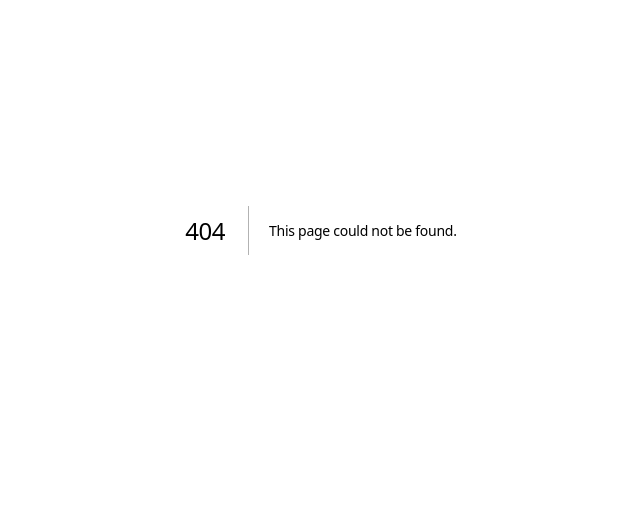
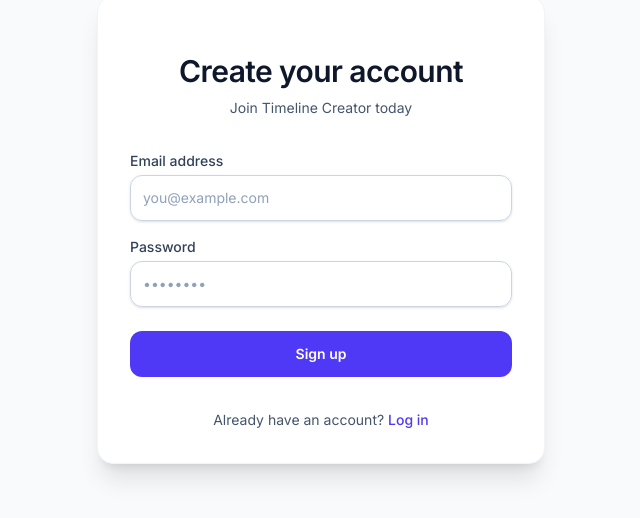
Before and after one commit to pranavkolambkar23/timeline_creator, a Next.js app: page /signup in a window 1280 px wide. Before the commit this address had no page. Shown: the part 170-688 px from the top of the page, without its empty margins (319-959 px from the left). Built offline with nearby package versions, Linux system fonts and the light colour scheme.

Commit message:
feat: added signup

```diff
--- a/package.json
+++ b/package.json
@@ -6,7 +6,8 @@
     "dev": "next dev",
     "build": "next build",
     "start": "next start",
-    "lint": "eslint"
+    "lint": "eslint",
+    "postinstall": "prisma generate"
   },
   "dependencies": {
     "@auth/prisma-adapter": "^2.11.1",
--- a/src/app/globals.css
+++ b/src/app/globals.css
@@ -3,17 +3,16 @@
 /* 🎨 Base Theme Variables */
 :root {
   --background: #ffffff;
-  --foreground: #0f172a;
-  /* slate-900 */
+  --foreground: #0f172a; /* slate-900 */
+  color-scheme: light;
 }
 
-/* 🌙 Dark Mode */
+/* 🌙 Soft Dark Mode (Optional) */
+/* If you want to force light mode even in dark OS, comment out the media query below */
 @media (prefers-color-scheme: dark) {
   :root {
-    --background: #020617;
-    /* slate-950 */
-    --foreground: #e2e8f0;
-    /* slate-200 */
+    --background: #ffffff;
+    --foreground: #0f172a;
   }
 }
 
@@ -24,6 +23,7 @@
   font-family: var(--font-sans), system-ui, sans-serif;
   margin: 0;
   padding: 0;
+  min-height: 100vh;
 }
 
 /* ✨ Smooth Rendering */
@@ -32,12 +32,7 @@
 }
 
 /* 🎯 Better Typography Defaults */
-h1,
-h2,
-h3,
-h4,
-h5,
-h6 {
+h1, h2, h3, h4, h5, h6 {
   font-weight: 600;
   letter-spacing: -0.02em;
 }
@@ -53,7 +48,7 @@
 }
 
 ::-webkit-scrollbar-thumb {
-  background: #cbd5f5;
+  background: #cbd5e1;
   border-radius: 10px;
 }
 
--- /dev/null
+++ b/src/app/signup/page.tsx
@@ -0,0 +1,127 @@
+"use client";
+
+import { useState } from "react";
+import { signIn } from "next-auth/react";
+import { useRouter } from "next/navigation";
+import Link from "next/link";
+
+export default function SignupPage() {
+    const [email, setEmail] = useState("");
+    const [password, setPassword] = useState("");
+    const [error, setError] = useState("");
+    const [isLoading, setIsLoading] = useState(false);
+    const router = useRouter();
+
+    const handleSubmit = async (e: React.FormEvent) => {
+        e.preventDefault();
+        setIsLoading(true);
+        setError("");
+
+        try {
+            // 1. Create the user via our API
+            const res = await fetch("/api/auth/signup", {
+                method: "POST",
+                headers: { "Content-Type": "application/json" },
+                body: JSON.stringify({ email, password }),
+            });
+
+            const data = await res.json();
+
+            if (!res.ok) {
+                throw new Error(data.error || "Something went wrong");
+            }
+
+            // 2. Automatically sign in after successful registration
+            const result = await signIn("credentials", {
+                email,
+                password,
+                redirect: false,
+            });
+
+            if (result?.error) {
+                setError("Account created, but failed to log in automatically. Please try logging in.");
+                router.push("/api/auth/signin");
+            } else {
+                router.push("/");
+                router.refresh();
+            }
+        } catch (err: any) {
+            setError(err.message);
+        } finally {
+            setIsLoading(false);
+        }
+    };
+
+    return (
+        <div className="min-h-screen flex items-center justify-center bg-slate-50 px-4">
+            <div className="max-w-md w-full space-y-8 p-8 bg-white rounded-2xl shadow-xl border border-slate-100">
+                <div className="text-center">
+                    <h2 className="mt-6 text-3xl font-extrabold text-slate-900">
+                        Create your account
+                    </h2>
+                    <p className="mt-2 text-sm text-slate-600">
+                        Join Timeline Creator today
+                    </p>
+                </div>
+
+                <form className="mt-8 space-y-6" onSubmit={handleSubmit}>
+                    {error && (
+                        <div className="p-3 bg-red-50 border border-red-200 text-red-600 text-sm rounded-lg text-center">
+                            {error}
+                        </div>
+                    )}
+
+                    <div className="space-y-4">
+                        <div>
+                            <label className="block text-sm font-medium text-slate-700 mb-1">
+                                Email address
+                            </label>
+                            <input
+                                type="email"
+                                required
+                                value={email}
+                                onChange={(e) => setEmail(e.target.value)}
+                                className="appearance-none block w-full px-3 py-3 border border-slate-300 rounded-xl shadow-sm placeholder-slate-400 focus:outline-none focus:ring-indigo-500 focus:border-indigo-500 sm:text-sm transition-all"
+                                placeholder="you@example.com"
+                            />
+                        </div>
+                        <div>
+                            <label className="block text-sm font-medium text-slate-700 mb-1">
+                                Password
+                            </label>
+                            <input
+                                type="password"
+                                required
+                                value={password}
+                                onChange={(e) => setPassword(e.target.value)}
+                                className="appearance-none block w-full px-3 py-3 border border-slate-300 rounded-xl shadow-sm placeholder-slate-400 focus:outline-none focus:ring-indigo-500 focus:border-indigo-500 sm:text-sm transition-all"
+                                placeholder="••••••••"
+                            />
+                        </div>
+                    </div>
+
+                    <div>
+                        <button
+                            type="submit"
+                            disabled={isLoading}
+                            className={`group relative w-full flex justify-center py-3 px-4 border border-transparent text-sm font-semibold rounded-xl text-white bg-indigo-600 hover:bg-indigo-700 focus:outline-none focus:ring-2 focus:ring-offset-2 focus:ring-indigo-500 transition-all ${
+                                isLoading ? "opacity-70 cursor-not-allowed" : ""
+                            }`}
+                        >
+                            {isLoading ? "Creating account..." : "Sign up"}
+                        </button>
+                    </div>
+                </form>
+
+                <div className="text-center">
+                    <p className="text-sm text-slate-600">
+                        Already have an account?{" "}
+                        <Link href="/api/auth/signin" className="font-medium text-indigo-600 hover:text-indigo-500">
+                            Log in
+                        </Link>
+                    </p>
+                </div>
+            </div>
+        </div>
+    );
+}
--- a/src/components/Header.tsx
+++ b/src/components/Header.tsx
@@ -39,12 +39,20 @@
                         </button>
                     </div>
                 ) : (
-                    <button
-                        onClick={() => signIn()}
-                        className="bg-black text-white px-4 py-2 rounded"
-                    >
-                        Login
-                    </button>
+                    <div className="flex items-center gap-3">
+                        <button
+                            onClick={() => signIn()}
+                            className="text-sm font-medium text-slate-600 hover:text-slate-900"
+                        >
+                            Login
+                        </button>
+                        <a
+                            href="/signup"
+                            className="bg-indigo-600 text-white px-4 py-2 rounded-lg text-sm font-medium hover:bg-indigo-700 transition-colors"
+                        >
+                            Sign Up
+                        </a>
+                    </div>
                 )}
             </div>
 
```
